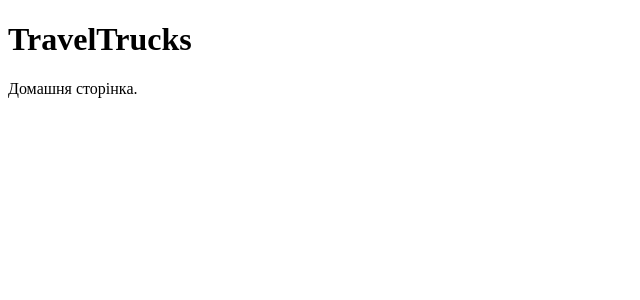
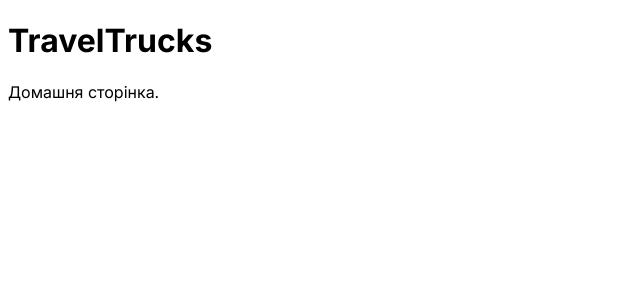
Before and after one commit to liza-hamai/travel-trucks, a Next.js app: page / in a window 1280 px wide. Shown: the top 300 px of the page, without its empty margins (0-640 px from the left). Built offline with nearby package versions, Linux system fonts and the light colour scheme.

Commit message:
feat: add TanStack Query provider and Inter font

```diff
--- a/app/layout.tsx
+++ b/app/layout.tsx
@@ -1,20 +1,13 @@
 import type { Metadata } from "next";
-import { Geist, Geist_Mono } from "next/font/google";
+import { Inter } from "next/font/google";
+import TanStackProvider from "@/components/TanStackProvider/TanStackProvider";
 import "./globals.css";
 
-const geistSans = Geist({
-  variable: "--font-geist-sans",
-  subsets: ["latin"],
-});
-
-const geistMono = Geist_Mono({
-  variable: "--font-geist-mono",
-  subsets: ["latin"],
-});
+const inter = Inter({ subsets: ["latin"] });
 
 export const metadata: Metadata = {
   title: "TravelTrucks",
-  description: "Rent the camper of your dreams for your next road trip",
+  description: "Rent the camper of your dreams for your next road trip.",
 };
 
 export default function RootLayout({
@@ -23,8 +16,10 @@ export default function RootLayout({
   children: React.ReactNode;
 }>) {
   return (
-    <html lang="en" className={`${geistSans.variable} ${geistMono.variable}`}>
-      <body>{children}</body>
+    <html lang="en">
+      <body className={inter.className}>
+        <TanStackProvider>{children}</TanStackProvider>
+      </body>
     </html>
   );
 }
--- /dev/null
+++ b/components/TanStackProvider/TanStackProvider.tsx
@@ -0,0 +1,27 @@
+'use client';
+
+import { useState, type ReactNode } from 'react';
+import { QueryClient, QueryClientProvider } from '@tanstack/react-query';
+import { Toaster } from 'react-hot-toast';
+
+export default function TanStackProvider({ children }: { children: ReactNode }) {
+  const [queryClient] = useState(
+    () =>
+      new QueryClient({
+        defaultOptions: {
+          queries: {
+            staleTime: 60 * 1000,
+            refetchOnWindowFocus: false,
+            retry: 1,
+          },
+        },
+      })
+  );
+
+  return (
+    <QueryClientProvider client={queryClient}>
+      {children}
+      <Toaster position="top-right" />
+    </QueryClientProvider>
+  );
+}
```
